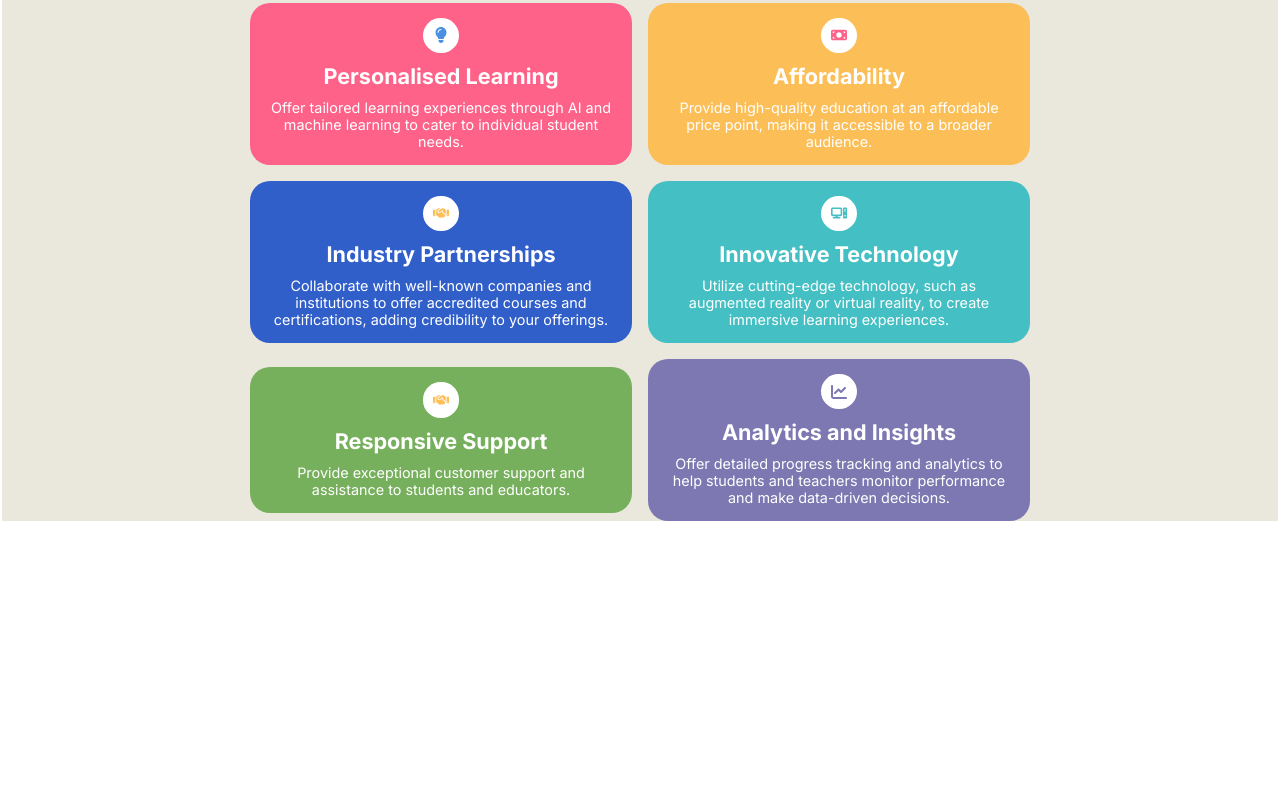
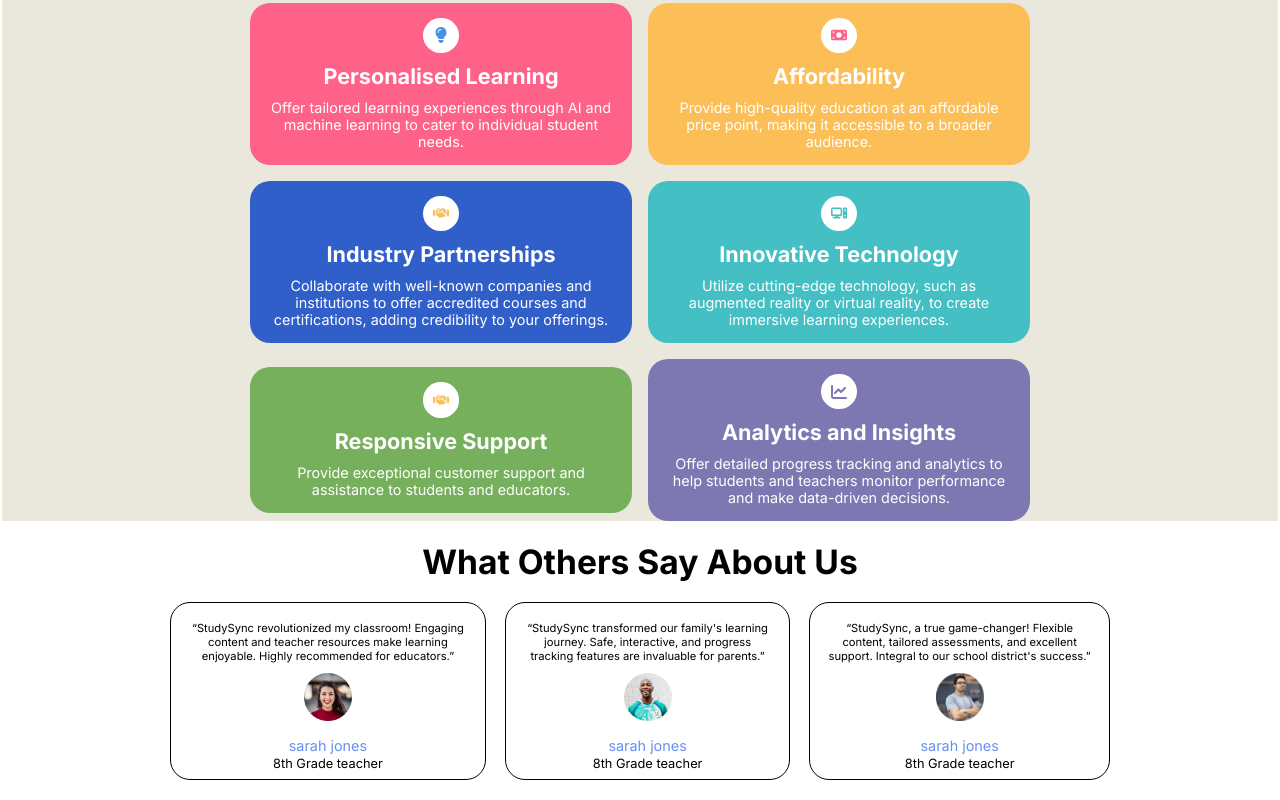
Before and after one commit to mayureshzende/Front_end_projects, a plain HTML site: page css_prjs/css_all_in_one/index.html in a window 1280 px wide. Shown: the part 882-1682 px from the top of the page. Before the commit the page ends 1403 px from the top, so only its background shows below. Drawn offline with Linux system fonts and the light colour scheme.

Commit message:
adding the 3rd part for testimonials

```diff
--- a/css_prjs/css_all_in_one/index.html
+++ b/css_prjs/css_all_in_one/index.html
@@ -223,6 +223,71 @@
           </div>
         </div>
       </div>
+      <!-- adding testimonial section  -->
+      <div class="testimonial-container">
+        <div class="testimonial-heaading">
+          <h2>What Others Say About Us</h2>
+        </div>
+        <div class="testmonials-cards">
+          <!-- testimonial 1 -->
+          <div class="testimonial-card">
+            <div class="testimonial-text">
+              <p class="t-desc">
+                “StudySync revolutionized my classroom! Engaging content and
+                teacher resources make learning enjoyable. Highly recommended
+                for educators.”
+              </p>
+            </div>
+            <div class="testimonial-svg">
+              <img class="t-avtar" src="./images/avatar1.png" alt="av1" />
+            </div>
+            <div class="testmonial-person">
+              <p>sarah jones</p>
+            </div>
+            <div>
+              <p class="t-person-desc">8th Grade teacher</p>
+            </div>
+          </div>
+          <!-- testimonial 2 -->
+          <div class="testimonial-card">
+            <div class="testimonial-text">
+              <p class="t-desc">
+                “StudySync transformed our family's learning journey. Safe,
+                interactive, and progress tracking features are invaluable for
+                parents.”
+              </p>
+            </div>
+            <div class="testimonial-svg">
+              <img class="t-avtar" src="./images/avatar2.png" alt="av2" />
+            </div>
+            <div class="testmonial-person">
+              <p>sarah jones</p>
+            </div>
+            <div class="testimonial-person-desc">
+              <p class="t-person-desc">8th Grade teacher</p>
+            </div>
+          </div>
+          <!-- testimonial 3 -->
+          <div class="testimonial-card">
+            <div class="testimonial-text">
+              <p class="t-desc">
+                “StudySync, a true game-changer! Flexible content, tailored
+                assessments, and excellent support. Integral to our school
+                district's success.”
+              </p>
+            </div>
+            <div class="testimonial-svg">
+              <img class="t-avtar" src="./images/avatar3.png" alt="av3" />
+            </div>
+            <div class="testmonial-person">
+              <p class="t-person">sarah jones</p>
+            </div>
+            <div class="testimonial-person-desc">
+              <p class="t-person-desc">8th Grade teacher</p>
+            </div>
+          </div>
+        </div>
+      </div>
     </section>
   </body>
 </html>
--- a/css_prjs/css_all_in_one/styles.css
+++ b/css_prjs/css_all_in_one/styles.css
@@ -401,3 +401,78 @@ body {
     grid-template-columns: repeat(1, 1fr);
   }
 }
+
+.testimonial-container {
+  max-width: 980px;
+  margin: 20px auto;
+  display: flex;
+  align-items: center;
+  justify-content: center;
+  flex-direction: column;
+  margin-top: 20px;
+}
+
+.testimonial-heaading {
+  font-size: 1.4rem;
+  font-weight: bold;
+  text-align: center;
+}
+
+.testmonials-cards {
+  display: flex;
+  align-items: center;
+  justify-content: center;
+  flex-direction: row;
+  gap: 1.2rem;
+  margin: 20px;
+}
+.testimonial-card {
+  border: 1px solid black;
+  padding: 8px;
+  border-radius: 20px;
+  display: flex;
+  align-items: center;
+  justify-content: center;
+  flex-direction: column;
+}
+
+.testimonial-text {
+  display: flex;
+  align-items: center;
+  text-align: center;
+  font-size: 0.8rem;
+  margin: 10px;
+}
+
+.t-avtar {
+  height: 3rem;
+  width: 3rem;
+  margin-bottom: 10px;
+}
+
+.testmonial-person {
+  color: #6690f2;
+  font-size: 0.9rem;
+  margin: 2px;
+}
+
+.t-person-desc {
+  font-size: 0.8rem;
+}
+
+.t-desc {
+  font-size: 0.7rem;
+}
+
+.testimonial-card:hover {
+  transform: scale(1.1);
+}
+
+@media screen and (max-width: 980px) {
+  .testmonials-cards {
+    flex-direction: column;
+  }
+  .testimonial-container {
+    max-width: 680px;
+  }
+}
```
